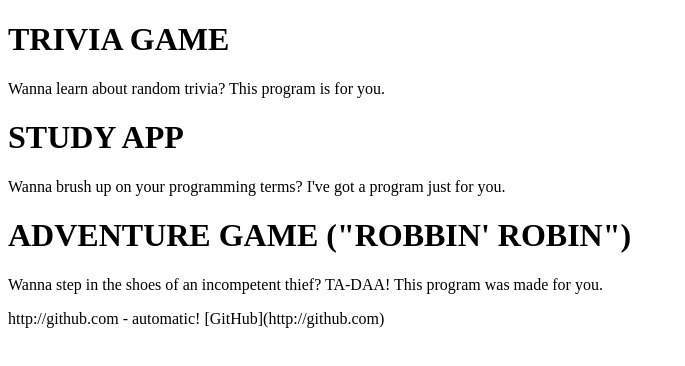
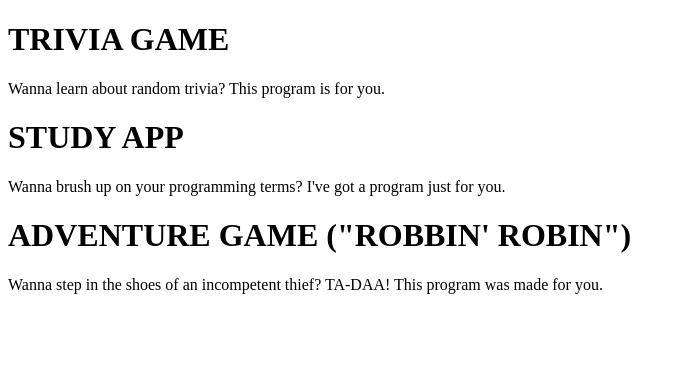
Before and after one commit to Briantheboy/Briantheboy.github.io, a plain HTML site: page index.html in a window 1280 px wide. Shown: the whole page, without its empty margins (0-685 px from the left). Drawn offline with Linux system fonts and the light colour scheme.

Commit message:
Update index.html

```diff
--- a/index.html
+++ b/index.html
@@ -8,6 +8,4 @@
  <h1>ADVENTURE GAME ("ROBBIN' ROBIN")</h3>
  <p>Wanna step in the shoes of an incompetent thief? TA-DAA! This program was made for you.</p>
  </body>
- http://github.com - automatic!
-[GitHub](http://github.com)
 </html>
```
